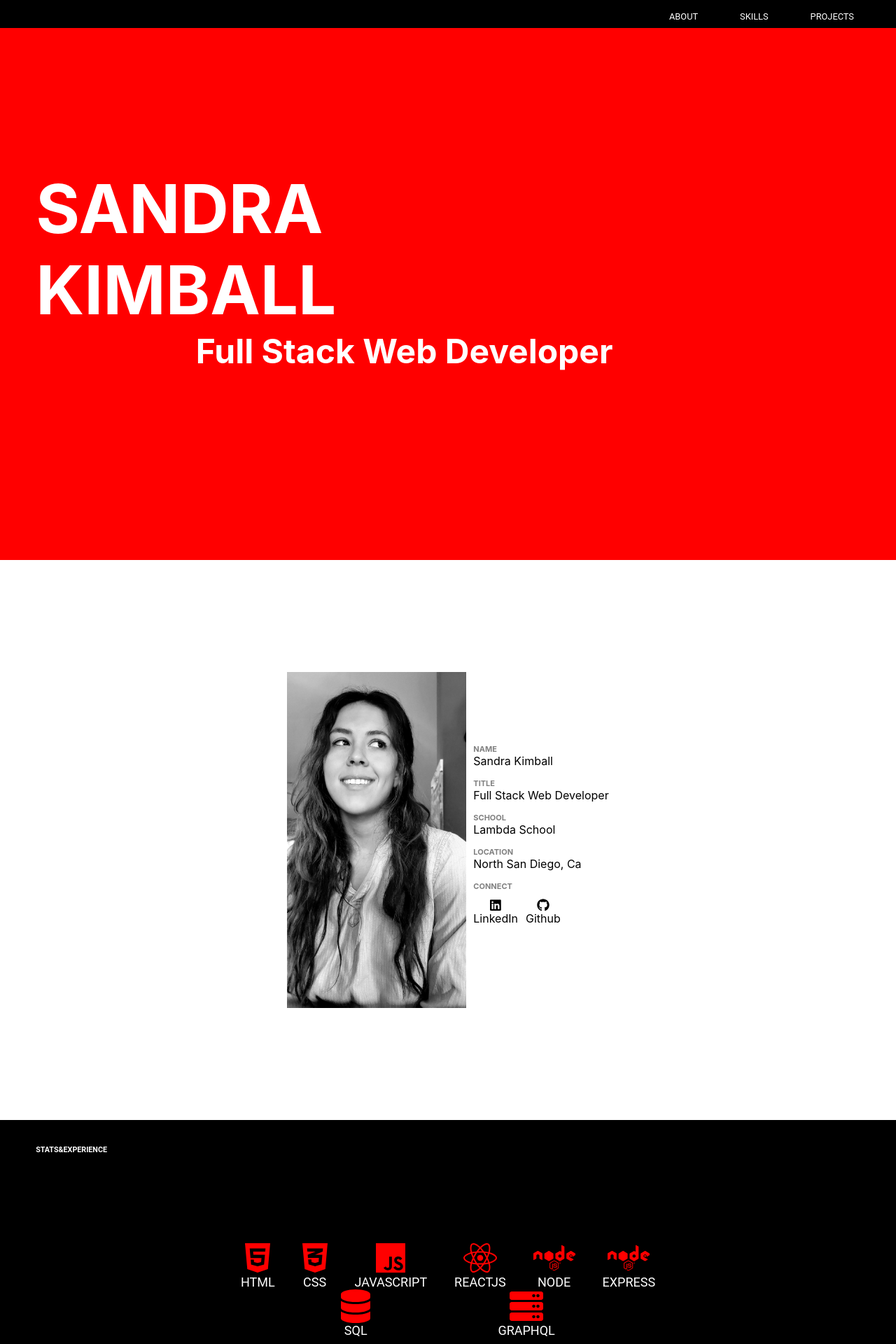
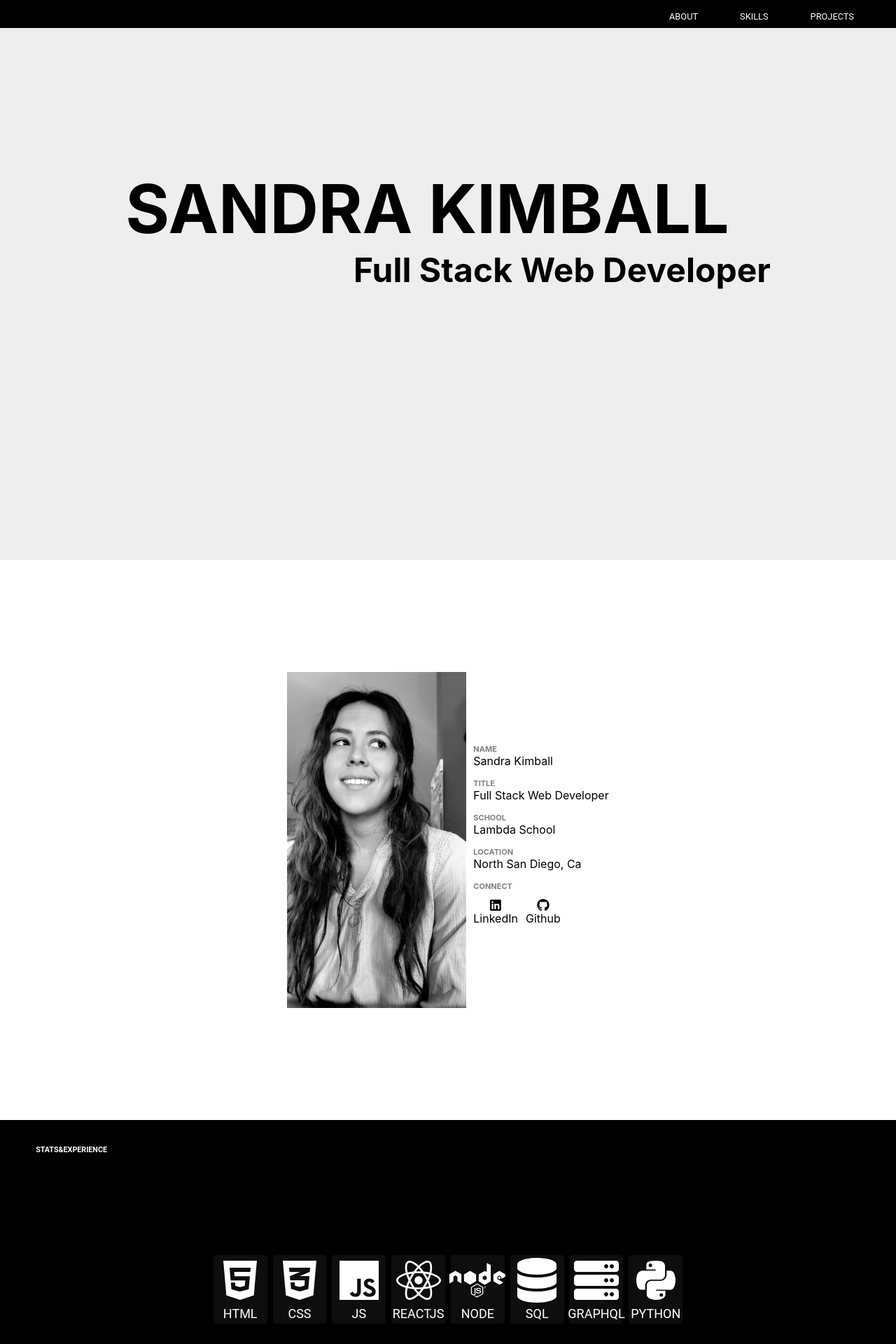
Before and after one commit to sandramkimball/sandramkimball, a React (Create React App) app in the folder portfolio/: page / in a window 1280 px wide. Shown: the top 1920 px of the page at 70% size. Built offline with nearby package versions, Linux system fonts and the light colour scheme.

Commit message:
solved overflow, changed colors, edited skills list

```diff
--- a/portfolio/package.json
+++ b/portfolio/package.json
@@ -14,6 +14,7 @@
     "react-dom": "^16.12.0",
     "react-router-dom": "^5.1.2",
     "react-scripts": "3.3.0",
+    "react-spring": "^8.0.27",
     "styled-components": "^4.4.1"
   },
   "scripts": {
--- a/portfolio/src/App.css
+++ b/portfolio/src/App.css
@@ -1,5 +1,6 @@
 body{
   margin: 0 auto;
+  overflow-x: hidden;
 }
 .App {
   width: 100vw;
@@ -15,7 +16,7 @@ body{
   margin: 0 auto;
 }
 .App .banner-wrapper{
-  height: 100vh;
+  height: 100%;
   width: 30vw;
   align-self: center;
   margin: auto;
--- a/portfolio/src/components/Banner_2.js
+++ b/portfolio/src/components/Banner_2.js
@@ -1,5 +1,4 @@
-import React, {useState} from 'react';
-import ReactDOM from 'react-dom';
+import React from 'react';
 import styled from 'styled-components';
 import Skills from './Skills';
 import my_resume from '../images/Resume.pdf'
@@ -37,11 +36,11 @@ const AboutContainer = styled.section`
         padding: 15px 10px;
         border: none;
         font-size: 1rem;
+        cursor: pointer;
     }
     button:hover{
-        color: #fff;
-        background: red;
-        cursor: pointer;
+        background-color: red;
+        a{color: #eeeeeef}
     }
 
 
--- a/portfolio/src/components/Banner_Home.js
+++ b/portfolio/src/components/Banner_Home.js
@@ -1,25 +1,28 @@
 import React from 'react';
 import styled from 'styled-components';
+import {useSpring, animated} from 'react-spring';
 
 const HomeBanner = () => {
+
+    // const props = useSpring({
+    //     from: {width: 0},
+    //     to: {width}
+    // })
     return (
         <Home>
-            <div>
-                <h1>SANDRA KIMBALL</h1>
-                <h3>Full Stack Web Developer</h3>
-            </div>
+            <h1>SANDRA KIMBALL</h1>
+            <h3>Full Stack Web Developer</h3>
         </Home>
     )
 }
 
 const Home = styled.div`
-    background-color: red;
     height: 100vh;
-    color: #fff;
+    background-color: #eeeeef;
+    margin: auto;
     padding: 0 4%;
-    div{width: 70%}
-    h1{font-size: 6rem; margin: 0; padding-top: 30vh; text-align: left}
-    h3{font-size: 3rem; padding: 0; margin: 0; text-align: right}
+    h1{font-size: 6rem; margin: 0 0 0 10vw; padding-top: 30vh; text-align: left;}
+    h3{font-size: 3rem; padding: 0; margin: 0 10vw 0 0; text-align: right}
 `;
 
 export default HomeBanner;
--- a/portfolio/src/components/Skills.js
+++ b/portfolio/src/components/Skills.js
@@ -2,9 +2,8 @@ import React from 'react';
 import styled from 'styled-components';
 import ReactDOM from 'react-dom';
 import { FontAwesomeIcon } from '@fortawesome/react-fontawesome';
-import { fab, faNode, faCss3Alt, faHtml5, faReact, faJs } from '@fortawesome/free-brands-svg-icons'
+import { fab, faNode, faCss3Alt, faHtml5, faReact, faJs, faPython } from '@fortawesome/free-brands-svg-icons'
 import { faDatabase, faServer } from '@fortawesome/free-solid-svg-icons';
-
 
 
 const Skills  = () => {
@@ -21,7 +20,7 @@ const Skills  = () => {
                 </li>
                 <li>
                     <FontAwesomeIcon icon={faJs} />
-                    <p>JAVASCRIPT</p>
+                    <p>JS</p>
                 </li>
                 <li>
                     <FontAwesomeIcon icon={faReact} />
@@ -32,16 +31,16 @@ const Skills  = () => {
                     <p>NODE</p>
                 </li>
                 <li>
-                    <FontAwesomeIcon icon={faNode} />
-                    <p>EXPRESS</p>
-                </li>
-                <li>
                     <FontAwesomeIcon icon={faDatabase} />
                     <p>SQL</p>
                 </li>
                 <li>
                     <FontAwesomeIcon icon={faServer} />
                     <p>GRAPHQL</p>
+                </li>
+                <li>
+                    <FontAwesomeIcon icon={faPython} />
+                    <p>PYTHON</p>
                 </li>
             </ul>
             <script>
@@ -56,24 +55,28 @@ export default Skills;
 const SkillList = styled.section`
     margin: 5px auto;
     padding: 0 0 11px 0;
-    width: 50%;
+    width: 60%;
     display: flex;
     flex-direction: column;
     justify-content: center;
+    h5{text-align: center; color: red}
     ul{
         margin: 0;
-        padding: 0;
+        padding:0;
         display: flex;
         flex-direction: row;
-        flex-wrap: wrap;
-        justify-content: space-evenly;
+        justify-content: center;
         li{
-            margin: 0 15px;
+            width: 10%;
             list-style: none;
             display: flex;
             flex-direction: column;
             align-items: center;
             p{padding: 0; margin: 0; font-size: 1.125rem}
-            svg{font-size: 3rem; color: red}
+            svg{font-size: 4rem; padding-bottom: 5px}
+            background-color: #101010eb;
+            border-radius: 4px;
+            padding: 4px 0;
+            margin: 0 4px;
         }
 }`
--- a/portfolio/src/index.css
+++ b/portfolio/src/index.css
@@ -1,5 +1,6 @@
 body {
   margin: 0;
+  max-width: 100%;
   font-family: -apple-system, BlinkMacSystemFont, 'Segoe UI', 'Roboto', 'Oxygen',
     'Ubuntu', 'Cantarell', 'Fira Sans', 'Droid Sans', 'Helvetica Neue',
     sans-serif;
```
Also changed, not shown: portfolio/src/images/Sauti-Labs.png (added), 1 other file (tests, documents, lock files or other folders).
